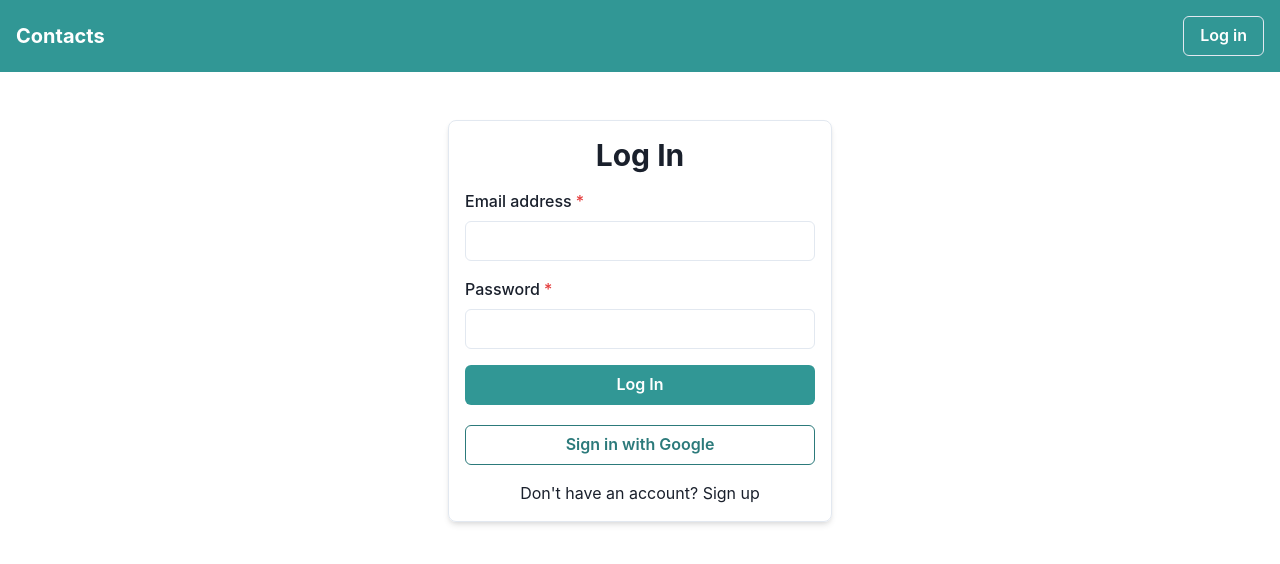
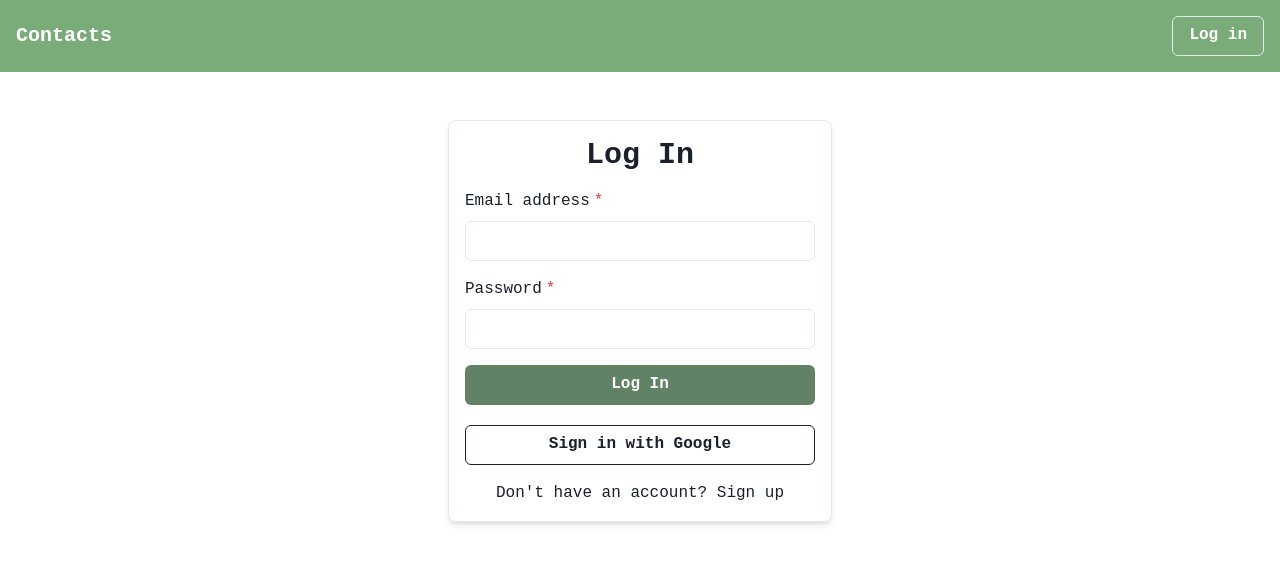
Before and after one commit to devprashantsh/contacts, a React (Vite) app: page /#/signin in a window 1280 px wide. Shown: the top 564 px of the page. Built offline with nearby package versions, Linux system fonts and the light colour scheme; no server answers.

Commit message:
brand theme and table changes

```diff
--- a/package.json
+++ b/package.json
@@ -14,6 +14,7 @@
     "@chakra-ui/react": "^2.8.1",
     "@emotion/react": "^11.11.1",
     "@emotion/styled": "^11.11.0",
+    "@tanstack/react-table": "^8.10.7",
     "firebase": "^10.4.0",
     "framer-motion": "^10.16.4",
     "react": "^18.2.0",
--- a/src/components/ContactCard.jsx
+++ b/src/components/ContactCard.jsx
@@ -33,7 +33,7 @@ const ContactCard = ({ contact }) => {
             aria-label="Edit Contact"
             icon={<EditIcon />}
             size="sm"
-            colorScheme="teal"
+            colorScheme="brand"
           />
           <IconButton
             aria-label="Delete Contact"
--- a/src/components/ContactForm.jsx
+++ b/src/components/ContactForm.jsx
@@ -56,7 +56,7 @@ const ContactForm = ({ onAddContact }) => {
             onChange={handleInputChange}
           />
         </FormControl>
-        <Button type="submit" colorScheme="teal" mt="4" >
+        <Button type="submit" colorScheme="brand" mt="4" >
           Add Contact
         </Button>
       </form>
--- a/src/components/Contacts.jsx
+++ b/src/components/Contacts.jsx
@@ -1,25 +1,47 @@
-import React from 'react';
-import { Box, Heading, SimpleGrid, Text } from '@chakra-ui/react';
-import ContactCard from './ContactCard';
-import { getContacts } from '../api/contacts';
-const Contacts = ({contacts}) => {
+import React from "react";
+import { Box, Heading, SimpleGrid, Text } from "@chakra-ui/react";
+import ContactCard from "./ContactCard";
+import { getContacts } from "../api/contacts";
+import TableComp from "./TableComp";
+const Contacts = ({ contacts }) => {
+  if (!Array.isArray(contacts) || !contacts.length){
+    return <Box>No Contacts found</Box>
+  }
+  const data = [
+    { name: 'John', age: 30, city: 'New York' },
+    { name: 'Alice', age: 25, city: 'Los Angeles' },
+    { name: 'Bob', age: 35, city: 'Chicago' },
+  ];
 
-
+  const columns = [
+    {
+      header: 'Name',
+      cell: (row) => row.name,
+    },
+    {
+      header: 'Email',
+      cell: (row) => row.email,
+    },
+    {
+      header: 'City',
+      cell: (row) => row.phone,
+    },
+  ];
   return (
     <Box p="4">
       <Heading size="lg" mb="4">
         Contacts
       </Heading>
-      <SimpleGrid columns={2} spacing={4}>
-        {Array.isArray(contacts) ? contacts.map((contact) => (
-          <ContactCard key={contact.id} contact={contact} />
-        ))
-        : (
-          <Box>No Contacts found</Box>
-        )
-
-      }
-      </SimpleGrid>
+        {/* <SimpleGrid columns={2} spacing={4}>
+          {contacts.map((contact) => (
+            <ContactCard key={contact.id} contact={contact} />
+          ))}
+        </SimpleGrid> */}
+        <TableComp
+          columns={columns}
+          data={contacts}
+          caption="Contacts"
+        />
     </Box>
   );
 };
--- a/src/components/Navbar.jsx
+++ b/src/components/Navbar.jsx
@@ -12,7 +12,7 @@ function Navbar() {
       align="center"
       justify="space-between"
       padding="1rem"
-      bg="teal.500"
+      bg="brand.100"
       width="100%"
       color="white"
     >
@@ -39,7 +39,7 @@ function Navbar() {
             <Button
               variant="outline"
               color="white"
-              _hover={{ bg: 'teal.600' }}
+              _hover={{ bg: 'brand.600' }}
             >
               Log in
             </Button>
--- /dev/null
+++ b/src/components/TableComp.jsx
@@ -0,0 +1,39 @@
+import React from 'react';
+import {
+  Table,
+  Thead,
+  Tbody,
+  Tr,
+  Th,
+  Td,
+  TableCaption,
+  Box,
+} from '@chakra-ui/react';
+
+const TableComp = ({ data, columns, caption }) => {
+  return (
+    <Box borderWidth="1px" borderRadius="lg" overflow="hidden">
+      <Table variant="striped" colorScheme="teal">
+        {caption && <TableCaption placement="top">{caption}</TableCaption>}
+        <Thead>
+          <Tr>
+            {columns.map((column, index) => (
+              <Th key={index}>{column.header}</Th>
+            ))}
+          </Tr>
+        </Thead>
+        <Tbody>
+          {data.map((row, rowIndex) => (
+            <Tr key={rowIndex}>
+              {columns.map((column, colIndex) => (
+                <Td key={colIndex}>{column.cell(row)}</Td>
+              ))}
+            </Tr>
+          ))}
+        </Tbody>
+      </Table>
+    </Box>
+  );
+};
+
+export default TableComp;
--- a/src/pages/Signin.jsx
+++ b/src/pages/Signin.jsx
@@ -72,7 +72,7 @@ function Signin() {
               onChange={handleChange}
             />
           </FormControl>
-          <Button type="submit" colorScheme="teal">
+          <Button type="submit" colorScheme="brand">
             Log In
           </Button>
         </Stack>
@@ -87,7 +87,7 @@ function Signin() {
         width="full"
         marginTop={5}
         type="button"
-        colorScheme="teal"
+        colorScheme="brand"
         variant="outline"
         onClick={handleGoogleLogin}
       >
@@ -95,7 +95,7 @@ function Signin() {
       </Button>
       <Text mt="4" textAlign="center">
         Don't have an account?{" "}
-        <Link color="teal.500" to="/signup">
+        <Link color="brand.500" to="/signup">
           Sign up
         </Link>
       </Text>
--- a/src/pages/Signup.jsx
+++ b/src/pages/Signup.jsx
@@ -70,7 +70,7 @@ function SignupPage() {
                 onChange={handleChange}
               />
             </FormControl>
-            <Button type="submit" colorScheme="teal">
+            <Button type="submit" colorScheme="brand">
               Sign Up
             </Button>
           </Stack>
--- a/src/theme/index.js
+++ b/src/theme/index.js
@@ -1,12 +1,26 @@
-import { extendTheme } from "@chakra-ui/react"
+import { extendTheme } from "@chakra-ui/react";
 
-// 2. Call `extendTheme` and pass your custom values
+// Define your custom colors
+const customColors = {
+  greenShade2: "#9effa6",
+  greenShade1: "#79AC78",
+  greenShade3: "#B0D9B1",
+  greenShade4: "#D0E7D2",
+  greenShade5: "#618264",
+};
+
 export const theme = extendTheme({
   colors: {
     brand: {
-      100: "#f7fafc",
-      // ...
-      900: "#1a202c",
+      100: customColors.greenShade1,
+      200: customColors.greenShade2,
+      300: customColors.greenShade3,
+      400: customColors.greenShade4,
+      500: customColors.greenShade5,
     },
   },
-})
+  fonts: {
+    heading: `monospace, sans-serif`,
+    body: `monospace, sans-serif`,
+  },
+});
```
Also changed, not shown: 1 other file (tests, documents, lock files or other folders).
